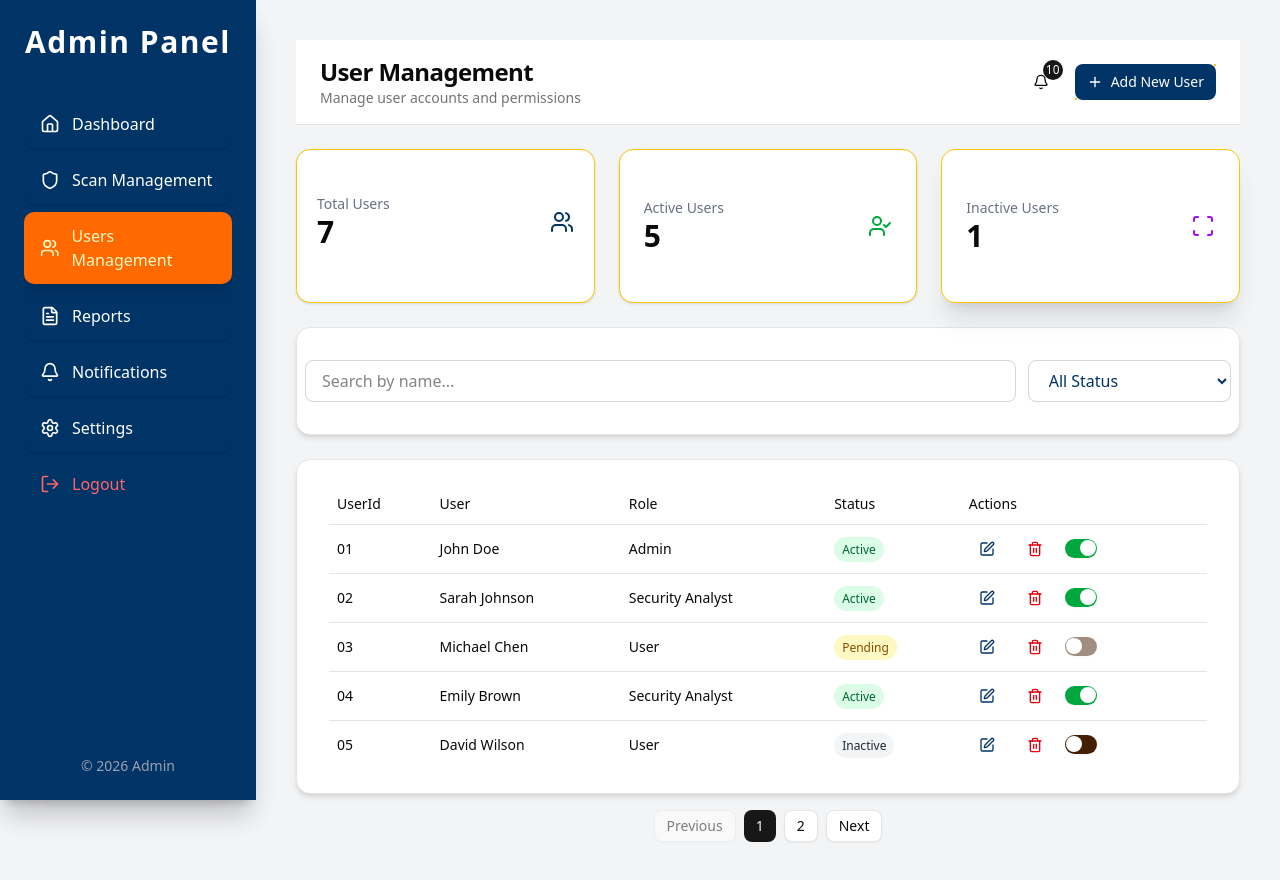
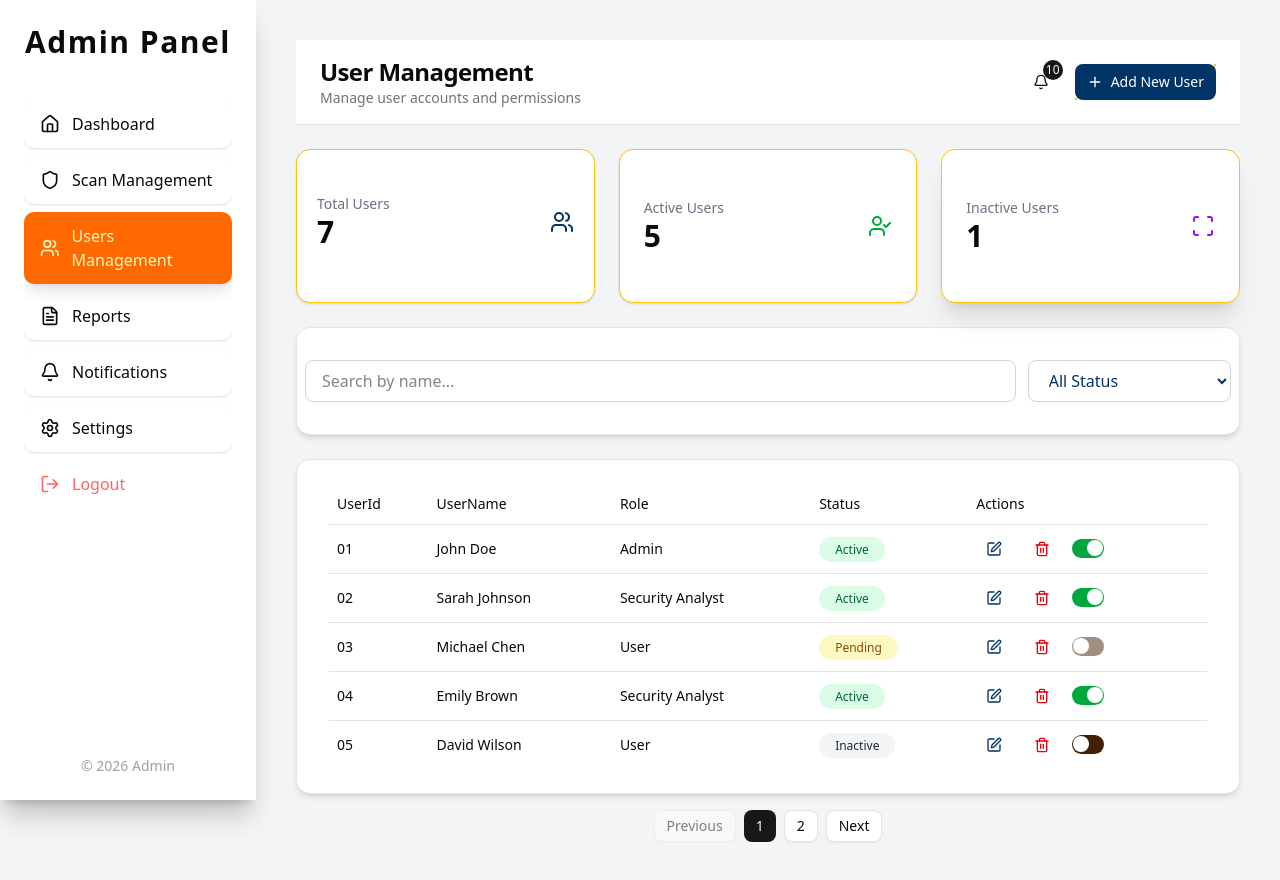
Before and after one commit to vulnerability-scanner-website/Final-year-project, a Next.js app in the folder frontend/: page /dashboard/admin/Users in a window 1280 px wide. Shown: the top 880 px of the page. Built offline with nearby package versions, Linux system fonts and the light colour scheme.

Commit message:
edit the user and admin sidebar

```diff
--- a/frontend/src/app/dashboard/admin/Users/page.jsx
+++ b/frontend/src/app/dashboard/admin/Users/page.jsx
@@ -197,9 +197,9 @@ export default function UsersDashboard() {
             <div className="overflow-x-auto">
               <Table>
                 <TableHeader>
-                  <TableRow>
+                  <TableRow className="py-4">
                     <TableHead>UserId</TableHead>
-                    <TableHead>User</TableHead>
+                    <TableHead>UserName</TableHead>
                     <TableHead>Role</TableHead>
                     <TableHead>Status</TableHead>
                     <TableHead>Actions</TableHead>
@@ -219,7 +219,7 @@ export default function UsersDashboard() {
 
                       <TableCell>
                         <span
-                          className={`px-2 py-1 rounded-full text-xs font-medium ${
+                          className={`px-4 py-1 rounded-full text-xs font-medium ${
                             user.status === "Active"
                               ? "bg-green-100 text-green-800"
                               : user.status === "Pending"
--- a/frontend/src/components/sidebar/AdminSideBar/Admin.jsx
+++ b/frontend/src/components/sidebar/AdminSideBar/Admin.jsx
@@ -55,8 +55,8 @@ export default function AdminSideBar() {
   ];
 
   return (
-    <aside className="w-64 bg-[#003366] text-white p-6 min-h-screen shadow-xl flex flex-col fixed top-0 left-0">
-      <h2 className="text-3xl font-extrabold mb-10 text-center text-[#FFFFFF] tracking-wider">
+    <aside className="w-64 bg-[#ffffff] p-6 min-h-screen shadow-xl flex flex-col fixed top-0 left-0">
+      <h2 className="text-3xl font-extrabold mb-10 text-center tracking-wider">
         Admin Panel
       </h2>
 
```
